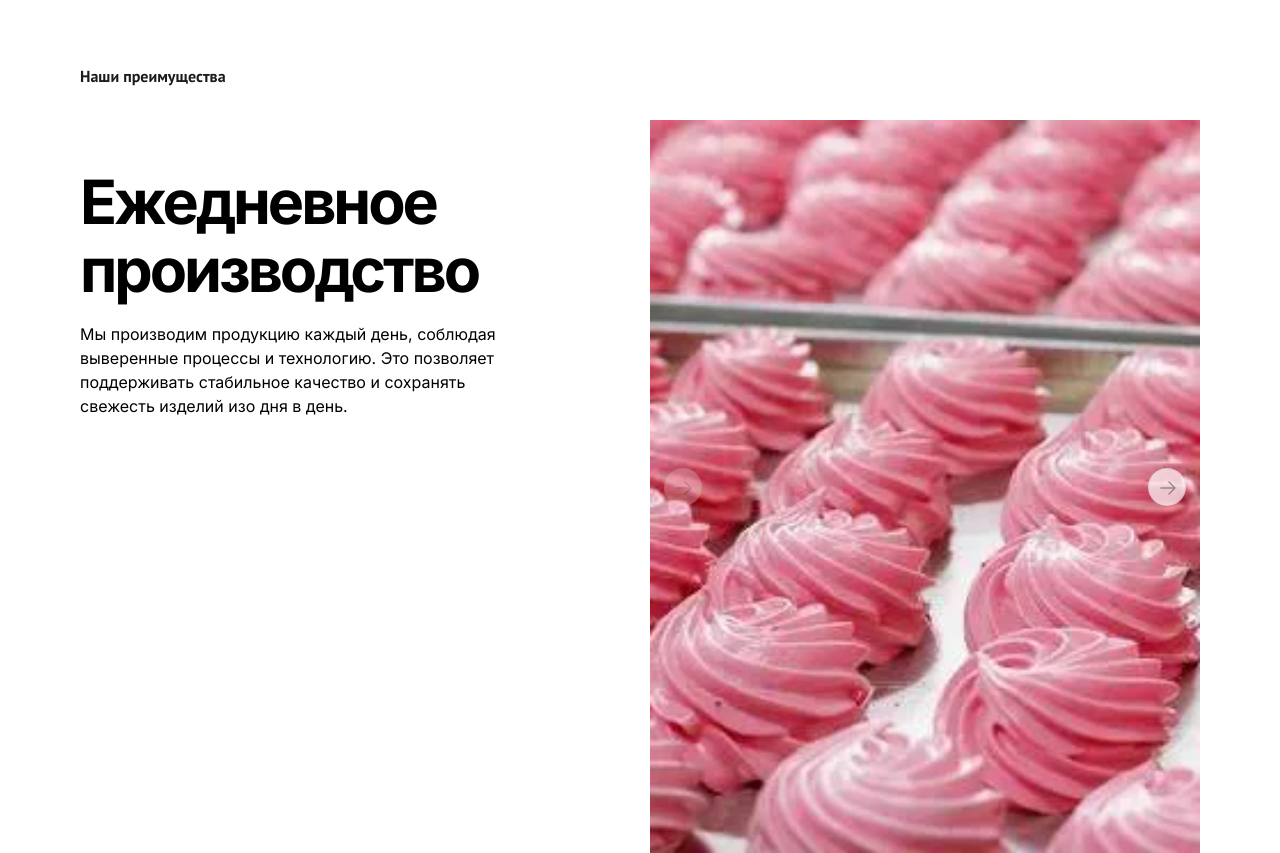
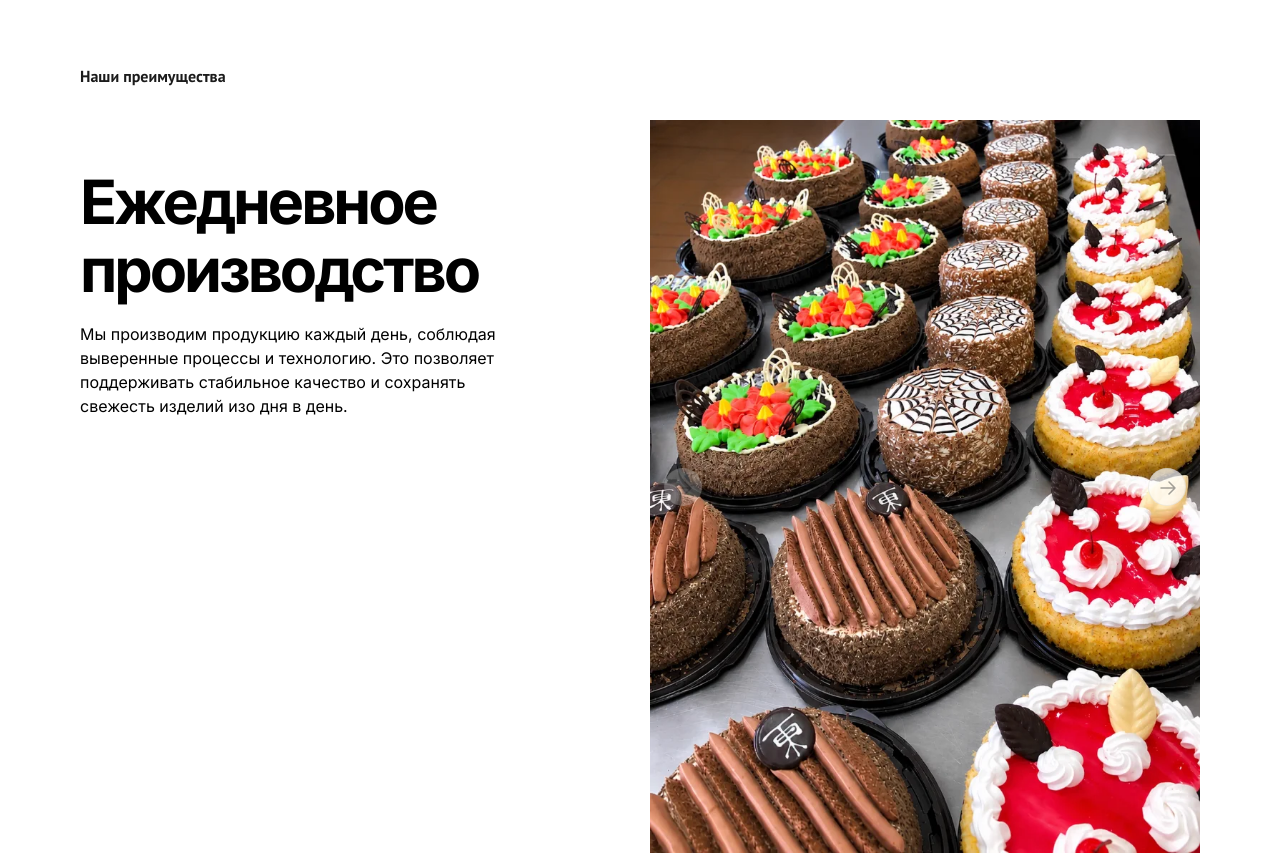
Before and after one commit to rickytickytavylm/Vostok_Prime, a plain HTML site: page index.html in a window 1280 px wide. Shown: the part 2740-3593 px from the top of the page. Drawn offline with nearby package versions, Linux system fonts and the light colour scheme; no server answers; a web font is replaced by a local one.

Commit message:
Новое фото в слайдер производства, порядок: торты → зефир → старое
Generated with [Devin](https://devin.ai)

Co-Authored-By: Devin <158243242+devin-ai-integration[bot]@users.noreply.github.com>

```diff
--- a/index.html
+++ b/index.html
@@ -307,9 +307,10 @@
           </div>
           <div class="advantage-card__media advantage-slider">
             <div class="advantage-slider__track">
-              <img class="advantage-card__img" src="./assets/webp/everyday_new.webp" alt="Ежедневное производство" loading="lazy" />
+              <img class="advantage-card__img" src="./assets/webp/everyday-cakes-2.webp" alt="Ассортимент тортов на производстве фабрики «Восток»" loading="lazy" />
               <img class="advantage-card__img" src="./assets/webp/everyday-cakes.webp" alt="Торты на производстве фабрики «Восток»" loading="lazy" />
               <img class="advantage-card__img" src="./assets/webp/everyday-rings.webp" alt="Заварные кольца на производстве фабрики «Восток»" loading="lazy" />
+              <img class="advantage-card__img" src="./assets/webp/everyday_new.webp" alt="Ежедневное производство" loading="lazy" />
             </div>
             <button class="products-arrow advantage-slider__arrow advantage-slider__arrow--prev" type="button" aria-label="Предыдущее фото"></button>
             <button class="products-arrow advantage-slider__arrow advantage-slider__arrow--next" type="button" aria-label="Следующее фото"></button>
```
Also changed, not shown: assets/webp/everyday-cakes-2.webp (added), assets/webp/everyday-rings.webp.
